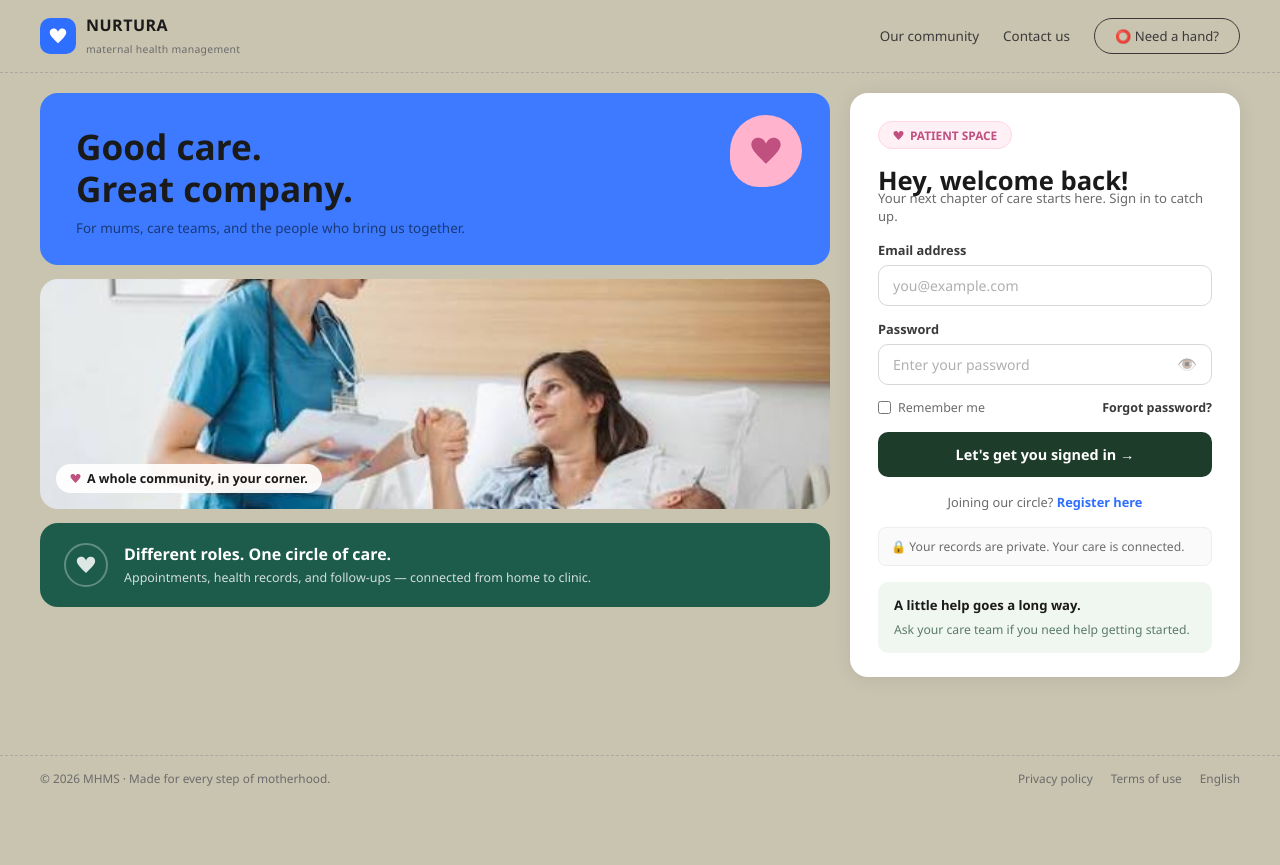
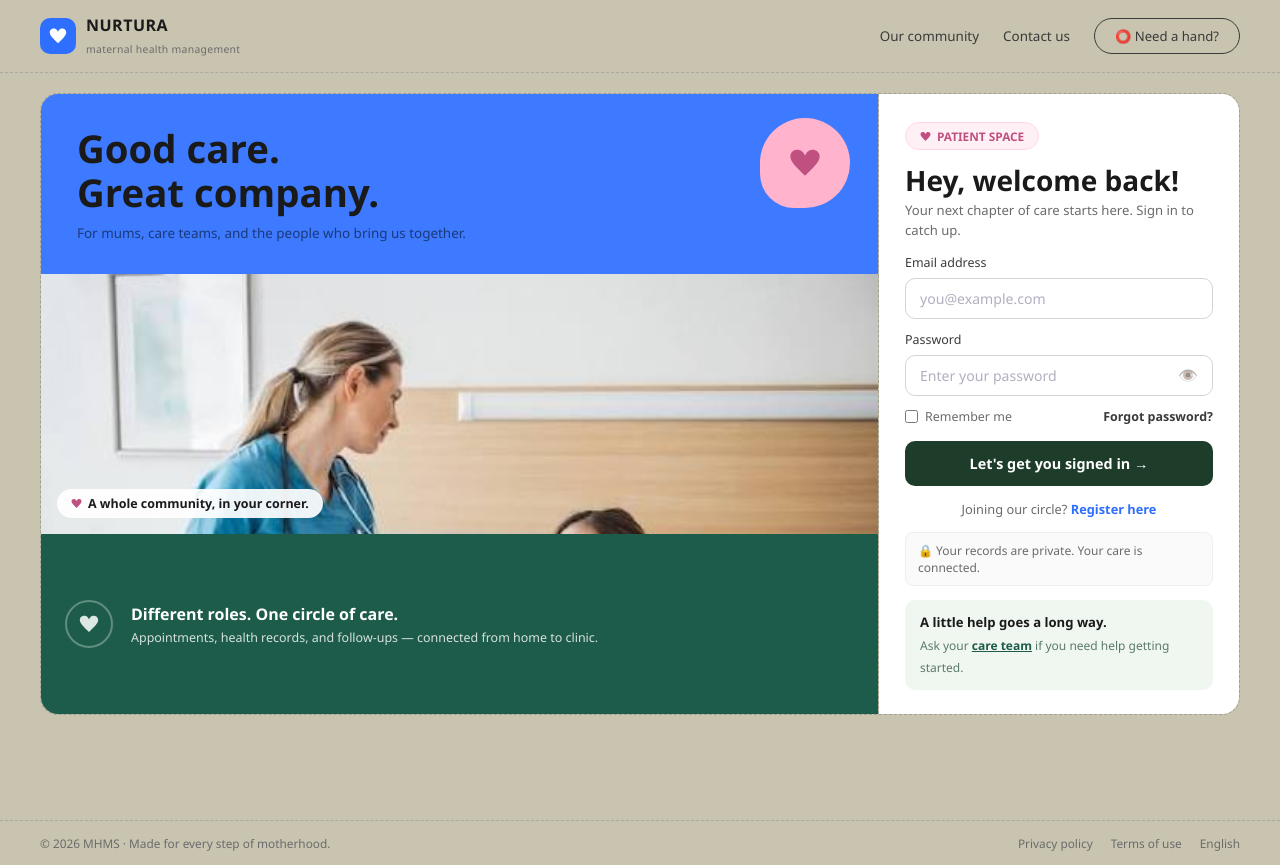
Before and after one commit to KingJonBaga/capstone, a plain HTML site: page index.html in a window 1280 px wide. Before the commit the page ends 800 px from the top, so only its background shows below. Drawn offline with Linux system fonts and the light colour scheme.

Commit message:
Landing page: unified dashed container, flush sections, match reference exactly

```diff
--- a/index.html
+++ b/index.html
@@ -97,7 +97,8 @@
 
         <div class="login-help-box">
           <strong>A little help goes a long way.</strong>
-          <span>Ask your care team if you need help getting started.</span>
+          <span>Ask your <a href="#">care team</a> if you need help getting started.</span>
+        </div>
         </div>
       </div>
     </div>
--- a/styles.css
+++ b/styles.css
@@ -41,215 +41,191 @@ a { text-decoration: none; color: inherit; }
 .land-nav-links a { font-size: 0.84rem; color: #3a3a3a; font-weight: 500; }
 .land-nav-links a:hover { color: #1a1a1a; }
 .land-nav-btn {
-  padding: 8px 20px;
-  border-radius: 20px;
-  border: 1.5px solid #3a3a3a;
-  background: transparent;
-  font-size: 0.82rem;
-  font-weight: 500;
-  cursor: pointer;
-  color: #3a3a3a;
-  font-family: inherit;
+  padding: 8px 20px; border-radius: 20px;
+  border: 1.5px solid #3a3a3a; background: transparent;
+  font-size: 0.82rem; font-weight: 500; cursor: pointer;
+  color: #3a3a3a; font-family: inherit;
   display: flex; align-items: center; gap: 6px;
   transition: background 0.2s;
 }
 .land-nav-btn:hover { background: rgba(0,0,0,0.06); }
 
+/* ── Main container ── */
 .land-body {
+  margin: 20px 40px;
   display: grid;
-  grid-template-columns: 1fr 390px;
-  gap: 20px;
-  padding: 20px 40px;
-  flex: 1;
-  align-items: start;
+  grid-template-columns: 1fr 360px;
+  border: 1.5px dashed #a0a090;
+  border-radius: 18px;
+  overflow: hidden;
+  background: transparent;
 }
 
-.land-left { display: flex; flex-direction: column; gap: 14px; }
+/* ── Left column ── */
+.land-left {
+  display: flex;
+  flex-direction: column;
+  border-right: 1.5px dashed #a0a090;
+}
 
 .land-hero-card {
   background: #3d7aff;
-  border-radius: 18px;
   padding: 32px 36px 28px;
   position: relative;
   overflow: hidden;
-  min-height: 160px;
+  min-height: 180px;
+  border-bottom: none;
 }
 .land-hero-card h1 {
-  font-size: 2.2rem;
-  font-weight: 900;
-  color: #1a1a1a;
-  line-height: 1.2;
-  margin-bottom: 10px;
+  font-size: 2.4rem; font-weight: 900;
+  color: #1a1a1a; line-height: 1.15; margin-bottom: 10px;
 }
 .land-hero-card p { font-size: 0.84rem; color: #1a3a7a; }
+
 .land-hero-blob {
-  position: absolute;
-  right: 28px; top: 22px;
-  width: 72px; height: 72px;
+  position: absolute; right: 28px; top: 24px;
+  width: 90px; height: 90px;
   background: #ffb3cc;
-  border-radius: 50% 50% 50% 40%;
+  border-radius: 50% 50% 50% 38%;
   display: flex; align-items: center; justify-content: center;
 }
 
 .land-photo {
-  border-radius: 18px;
+  position: relative;
+  height: 260px;
   overflow: hidden;
-  height: 230px;
-  position: relative;
+  flex-shrink: 0;
 }
-.land-photo img { width: 100%; height: 100%; object-fit: cover; display: block; }
+.land-photo img {
+  width: 100%; height: 100%;
+  object-fit: cover; object-position: center top;
+  display: block;
+}
 .land-photo-label {
-  position: absolute;
-  bottom: 16px; left: 16px;
+  position: absolute; bottom: 16px; left: 16px;
   background: rgba(255,255,255,0.92);
-  border-radius: 20px;
-  padding: 6px 14px;
-  font-size: 0.78rem;
-  font-weight: 600;
-  color: #1a1a1a;
+  border-radius: 20px; padding: 6px 14px;
+  font-size: 0.78rem; font-weight: 600; color: #1a1a1a;
   display: flex; align-items: center; gap: 6px;
 }
 
 .land-teal-card {
   background: #1d5c4a;
-  border-radius: 18px;
-  padding: 20px 24px;
-  display: flex;
-  align-items: flex-start;
-  gap: 16px;
-  color: #fff;
+  padding: 22px 24px;
+  display: flex; align-items: center; gap: 18px;
+  color: #fff; flex: 1;
 }
 .land-teal-icon {
-  width: 44px; height: 44px;
-  border-radius: 50%;
+  width: 48px; height: 48px; border-radius: 50%;
   border: 2px solid rgba(255,255,255,0.3);
   display: flex; align-items: center; justify-content: center;
   flex-shrink: 0;
 }
 .land-teal-card h3 { font-size: 1rem; font-weight: 700; margin-bottom: 4px; }
-.land-teal-card p  { font-size: 0.78rem; opacity: 0.8; }
+.land-teal-card p  { font-size: 0.78rem; opacity: 0.82; }
 
+/* ── Right login panel ── */
 .land-right {
   background: #fff;
-  border-radius: 18px;
-  padding: 28px 28px 24px;
+  padding: 28px 26px 24px;
   display: flex;
   flex-direction: column;
-  gap: 16px;
-  box-shadow: 0 2px 20px rgba(0,0,0,0.08);
-  position: sticky;
-  top: 20px;
+  gap: 14px;
 }
 
 .land-patient-badge {
-  display: inline-flex;
-  align-items: center;
-  gap: 6px;
-  background: #fff0f5;
-  border: 1px solid #ffd6e7;
-  border-radius: 20px;
-  padding: 5px 14px;
-  font-size: 0.74rem;
-  font-weight: 600;
-  color: #c05080;
+  display: inline-flex; align-items: center; gap: 6px;
+  background: #fff0f5; border: 1px solid #ffd6e7;
+  border-radius: 20px; padding: 5px 14px;
+  font-size: 0.74rem; font-weight: 700; color: #c05080;
   width: fit-content;
 }
 
-.land-right h2 { font-size: 1.6rem; font-weight: 800; color: #1a1a1a; line-height: 1.25; }
-.land-right .sub { font-size: 0.82rem; color: #6b6b6b; margin-top: -8px; }
+.land-right h2 {
+  font-size: 1.75rem; font-weight: 900;
+  color: #1a1a1a; line-height: 1.18;
+  margin-bottom: 4px;
+}
+.land-right .sub { font-size: 0.82rem; color: #6b6b6b; line-height: 1.5; }
 
-.login-field-label { font-size: 0.8rem; font-weight: 600; color: #3a3a3a; margin-bottom: 6px; display: block; }
+.login-field-label {
+  font-size: 0.78rem; font-weight: 500;
+  color: #3a3a3a; margin-bottom: 7px; display: block;
+}
 
 .login-input-wrap {
-  border: 1.5px solid #d8d8d8;
-  border-radius: 10px;
-  display: flex;
-  align-items: center;
-  padding: 10px 14px;
-  background: #fff;
+  border: 1.5px solid #d4d4d0; border-radius: 10px;
+  display: flex; align-items: center;
+  padding: 10px 14px; background: #fff;
   transition: border-color 0.2s, box-shadow 0.2s;
-  margin-bottom: 14px;
+  margin-bottom: 12px;
 }
-.login-input-wrap:focus-within { border-color: #2f6fff; box-shadow: 0 0 0 3px rgba(47,111,255,0.1); }
+.login-input-wrap:focus-within {
+  border-color: #2f6fff;
+  box-shadow: 0 0 0 3px rgba(47,111,255,0.1);
+}
 .login-input-wrap input {
   flex: 1; border: none; outline: none;
-  font-size: 0.88rem; color: #1a1a1a; font-family: inherit;
-  background: transparent;
+  font-size: 0.88rem; color: #1a1a1a;
+  font-family: inherit; background: transparent;
 }
-.login-input-wrap input::placeholder { color: #b0b0b0; }
-.toggle-pass-btn { background: none; border: none; cursor: pointer; font-size: 1rem; opacity: 0.5; transition: opacity 0.2s; padding: 0; }
+.login-input-wrap input::placeholder { color: #b0b0c0; }
+.toggle-pass-btn {
+  background: none; border: none; cursor: pointer;
+  font-size: 1rem; opacity: 0.5; transition: opacity 0.2s; padding: 0;
+}
 .toggle-pass-btn:hover { opacity: 1; }
 
 .login-row {
-  display: flex;
-  align-items: center;
+  display: flex; align-items: center;
   justify-content: space-between;
-  font-size: 0.78rem;
-  color: #6b6b6b;
+  font-size: 0.78rem; color: #6b6b6b;
 }
 .login-row label { display: flex; align-items: center; gap: 7px; cursor: pointer; }
-.login-row a { color: #3a3a3a; font-weight: 600; }
+.login-row a { color: #3a3a3a; font-weight: 600; text-decoration: none; }
 
 .login-submit-btn {
-  width: 100%;
-  background: #1d3c2a;
-  color: #fff;
-  border: none;
-  border-radius: 10px;
-  padding: 13px;
-  font-size: 0.9rem;
-  font-weight: 700;
-  cursor: pointer;
+  width: 100%; background: #1d3c2a; color: #fff;
+  border: none; border-radius: 10px; padding: 13px;
+  font-size: 0.9rem; font-weight: 700; cursor: pointer;
   font-family: inherit;
   display: flex; align-items: center; justify-content: center; gap: 8px;
-  transition: background 0.2s;
-  margin-top: 4px;
+  transition: background 0.2s; margin-top: 6px;
 }
 .login-submit-btn:hover { background: #14291e; }
 
 .login-register-line { text-align: center; font-size: 0.8rem; color: #6b6b6b; }
-.login-register-line a { color: #2f6fff; font-weight: 600; }
+.login-register-line a { color: #2f6fff; font-weight: 600; text-decoration: none; }
 
 .login-privacy {
   display: flex; align-items: center; gap: 8px;
-  font-size: 0.76rem; color: #6b6b6b;
-  padding: 10px 12px;
-  border: 1px solid #eee;
-  border-radius: 8px;
-  background: #fafafa;
+  font-size: 0.75rem; color: #6b6b6b;
+  padding: 9px 12px; border: 1px solid #eee;
+  border-radius: 8px; background: #fafafa;
 }
 
 .login-help-box {
-  background: #f0f7f0;
-  border-radius: 10px;
-  padding: 14px 16px;
+  background: #f0f7f0; border-radius: 10px; padding: 13px 15px;
 }
-.login-help-box strong { font-size: 0.82rem; color: #1a1a1a; display: block; margin-bottom: 3px; }
-.login-help-box span   { font-size: 0.76rem; color: #5a7a6a; }
+.login-help-box strong { font-size: 0.82rem; color: #1a1a1a; display: block; margin-bottom: 2px; }
+.login-help-box span   { font-size: 0.75rem; color: #5a7a6a; }
+.login-help-box a { color: #1d5c4a; font-weight: 600; text-decoration: underline; }
 
 .login-error-msg {
-  background: #fff0f0;
-  border-left: 3px solid #e74c3c;
-  color: #c0392b;
-  font-size: 0.8rem;
-  padding: 10px 14px;
-  border-radius: 8px;
-  margin-bottom: 4px;
+  background: #fff0f0; border-left: 3px solid #e74c3c;
+  color: #c0392b; font-size: 0.8rem;
+  padding: 10px 14px; border-radius: 8px; margin-bottom: 4px;
 }
 
 .land-footer {
-  background: #c8c4b0;
-  border-top: 1.5px dashed #aaa9a0;
+  background: #c8c4b0; border-top: 1.5px dashed #aaa9a0;
   padding: 14px 40px;
-  display: flex;
-  align-items: center;
-  justify-content: space-between;
-  font-size: 0.74rem;
-  color: #6b6b6b;
+  display: flex; align-items: center; justify-content: space-between;
+  font-size: 0.74rem; color: #6b6b6b;
   margin-top: 20px;
 }
 .land-footer-links { display: flex; gap: 18px; }
-.land-footer-links a { color: #6b6b6b; }
+.land-footer-links a { color: #6b6b6b; text-decoration: none; }
 .land-footer-links a:hover { color: #1a1a1a; }
 
 /* ── REGISTER PAGE ── */
```
